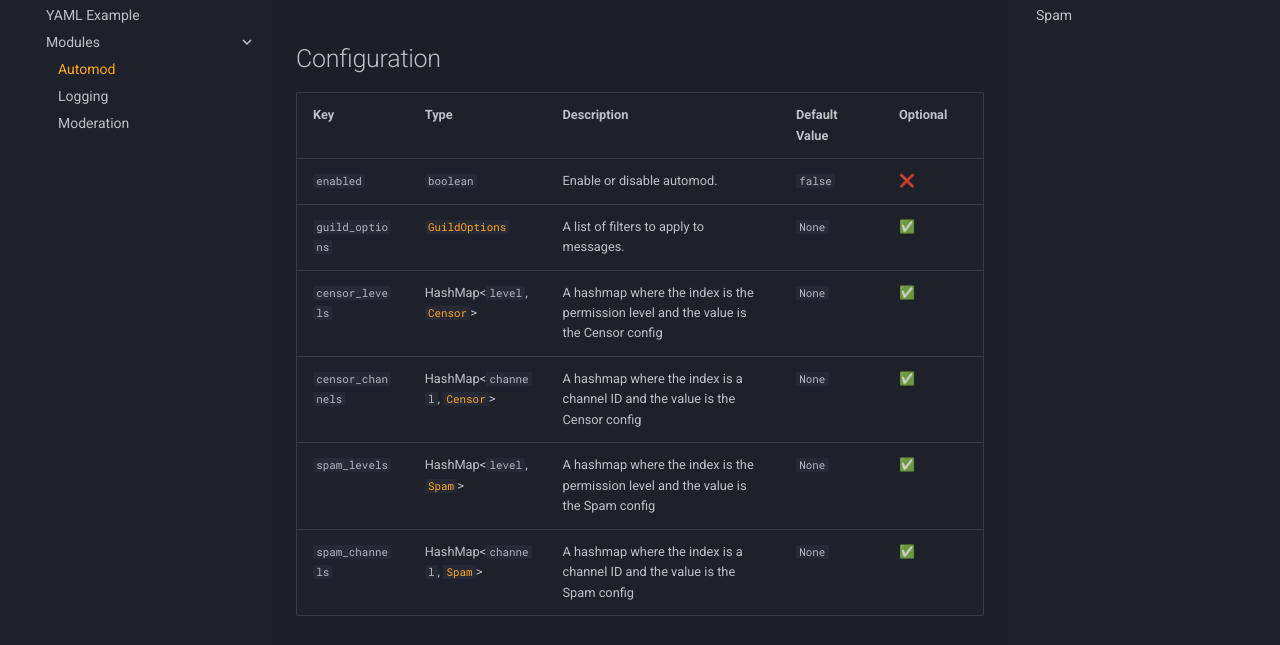
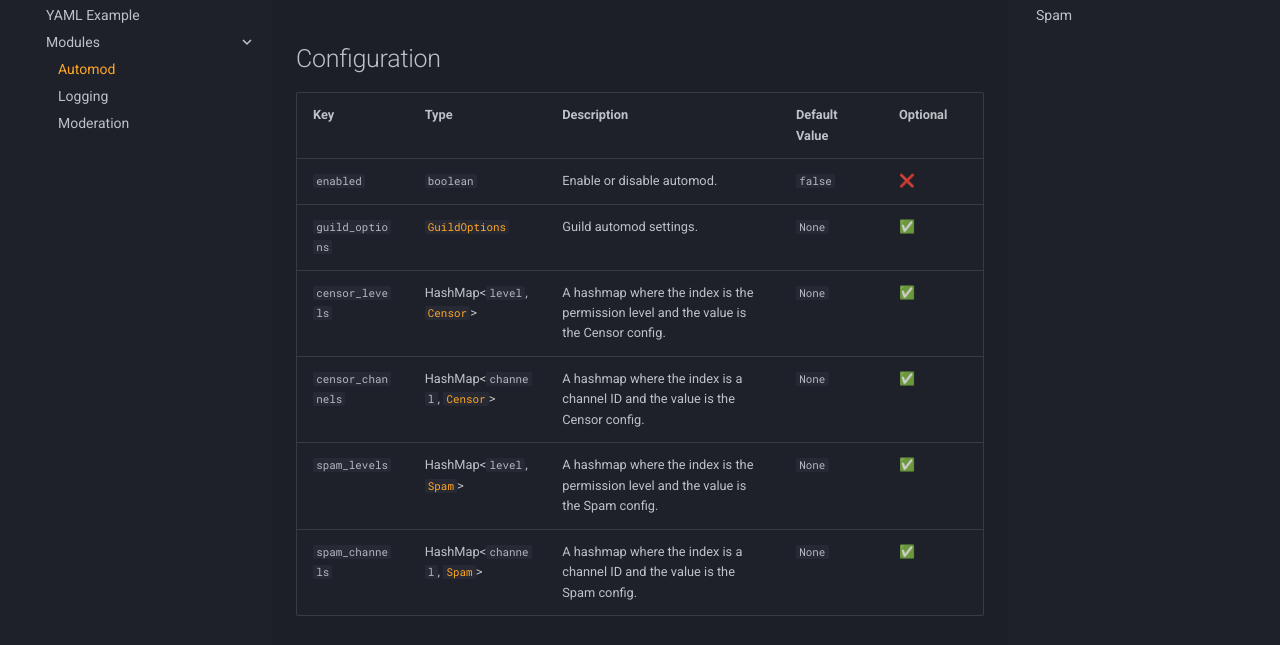
Before and after one commit to blackmesadev/docs, an MkDocs documentation site: the page built from docs/configuration/modules/automod.md, in a window 1280 px wide and 900 px high. Shown: the part 252-897 px from the top of the window. Built offline with MkDocs 1.6.1 and Material for MkDocs 9.7.7, drawn with Linux system fonts in a browser that asks for light colours; comment, search, counter and statistics services are not loaded.

Commit message:
Updated description

```diff
--- a/docs/configuration/modules/automod.md
+++ b/docs/configuration/modules/automod.md
@@ -7,11 +7,11 @@ Automod is a module that allows you to automatically moderate your server.
 | Key | Type | Description | Default Value | Optional |
 | --- | --- | --- | --- | --- |
 | `enabled` | `boolean` | Enable or disable automod. | `false` | ❌ |
-| `guild_options` | [`GuildOptions`](#guildoptions) | A list of filters to apply to messages. | `None` | ✅ |
-| `censor_levels` | HashMap<`level`, [`Censor`](#censor)> | A hashmap where the index is the permission level and the value is the Censor config | `None` | ✅ |
-| `censor_channels` | HashMap<`channel`, [`Censor`](#censor)> | A hashmap where the index is a channel ID and the value is the Censor config | `None` | ✅ |
-| `spam_levels` | HashMap<`level`, [`Spam`](#spam)> | A hashmap where the index is the permission level and the value is the Spam config | `None` | ✅ |
-| `spam_channels` | HashMap<`channel`, [`Spam`](#spam)> | A hashmap where the index is a channel ID and the value is the Spam config | `None` | ✅ |
+| `guild_options` | [`GuildOptions`](#guildoptions) | Guild automod settings. | `None` | ✅ |
+| `censor_levels` | HashMap<`level`, [`Censor`](#censor)> | A hashmap where the index is the permission level and the value is the Censor config. | `None` | ✅ |
+| `censor_channels` | HashMap<`channel`, [`Censor`](#censor)> | A hashmap where the index is a channel ID and the value is the Censor config. | `None` | ✅ |
+| `spam_levels` | HashMap<`level`, [`Spam`](#spam)> | A hashmap where the index is the permission level and the value is the Spam config. | `None` | ✅ |
+| `spam_channels` | HashMap<`channel`, [`Spam`](#spam)> | A hashmap where the index is a channel ID and the value is the Spam config. | `None` | ✅ |
 
 
 ### `GuildOptions`
```
